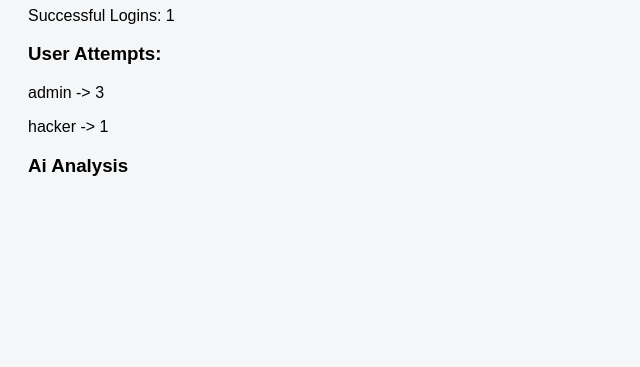
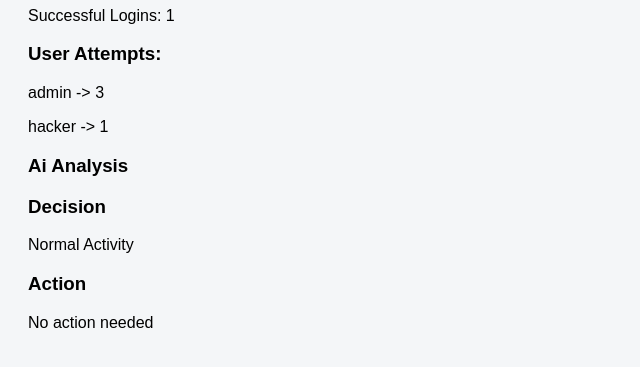
Before and after one commit to shahrukhsaifi07/ai-cyber-journey, a Flask app: page /logs in a window 1280 px wide. Shown: the part 239-606 px from the top of the page, without its empty margins (0-640 px from the left). Run offline with Flask 3, Linux system fonts and the light colour scheme; data that the repository does not hold is empty.

Commit message:
Day 18 complete Build your first agent

```diff
--- /dev/null
+++ b/projects/agent.py
@@ -0,0 +1,20 @@
+from ai_analyzer import analyze_with_ai
+
+def security_agent(log_data):
+    ai_result=analyze_with_ai(log_data)
+
+    decision="Normal Activity"
+    action="No action needed"
+
+    if "attack" in ai_result.lower():
+        decision ="Threat Dectect"
+    if "brute" in ai_result.lower():
+        action="Recommend: Block IP / Enable rate limiting"
+    elif "mutli failed" in ai_result.lower():
+        action ="Recommend : Lock account temporaily"
+
+    return{
+        "analysis" : ai_result,
+        "decision" : decision,
+        "action" : action
+    }
--- a/projects/app.py
+++ b/projects/app.py
@@ -3,7 +3,7 @@
 from log_analyzer import analyze_logs
 from brute_force import run_brute_force
 from ai_analyzer import analyze_with_ai
-
+from agent import security_agent
 
 app=Flask(__name__)
 
@@ -38,8 +38,9 @@
 @app.route("/logs")
 def logs():
     result = analyze_logs()
-    ai_result=analyze_with_ai(result)
-    return render_template("logs.html",result=result,ai_result=ai_result)
+    # ai_result=analyze_with_ai(result)
+    agent_output=security_agent(result)
+    return render_template("logs.html",result=result,agent=agent_output)
 
     # if isinstance(result, str):
     #     return result
--- a/projects/templates/logs.html
+++ b/projects/templates/logs.html
@@ -11,5 +11,12 @@
 {% endfor %}
 
 <h3>Ai Analysis</h3>
-<p>{{ai_result}}</p>
+<p>{{agent.analysis}}</p>
+
+<h3>Decision</h3>
+<p>{{agent.decision}}</p>
+
+<h3>Action</h3>
+<p>{{agent.action}}</p>
+
 {% endblock %}
```
